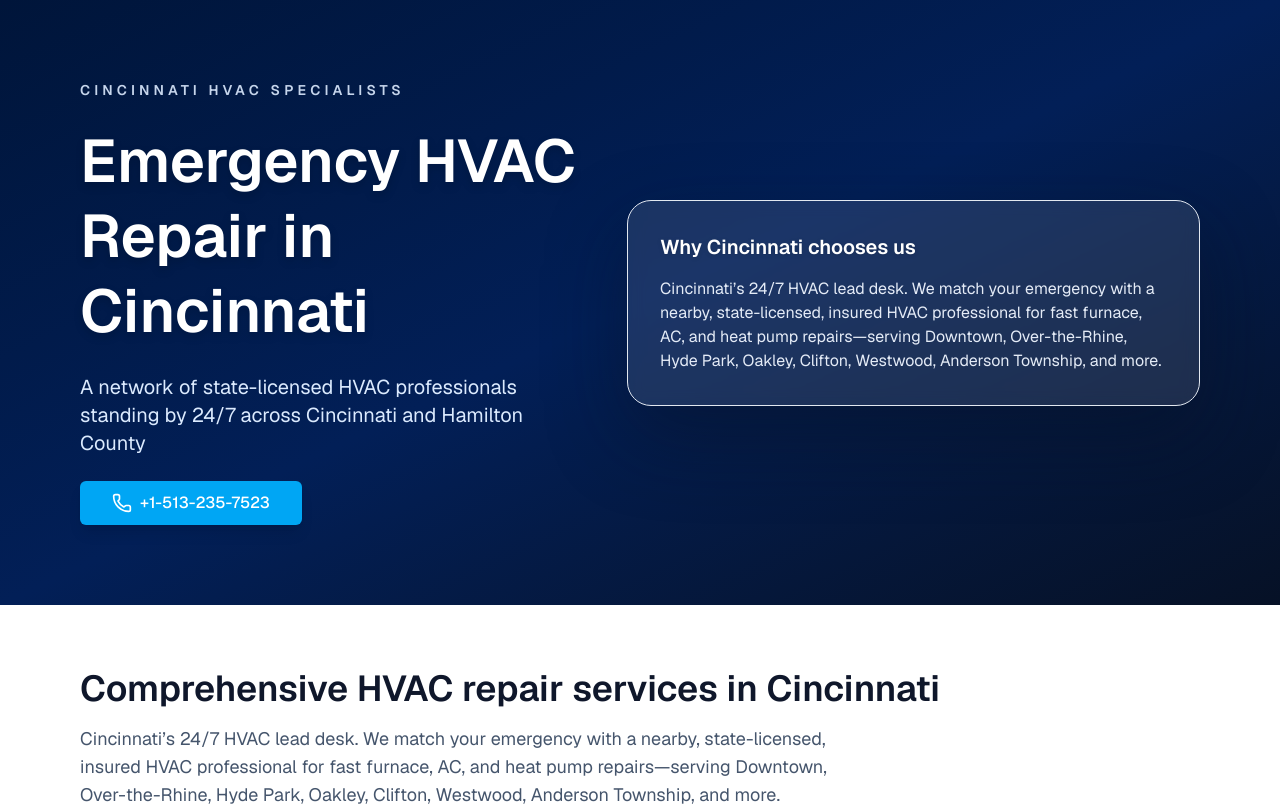
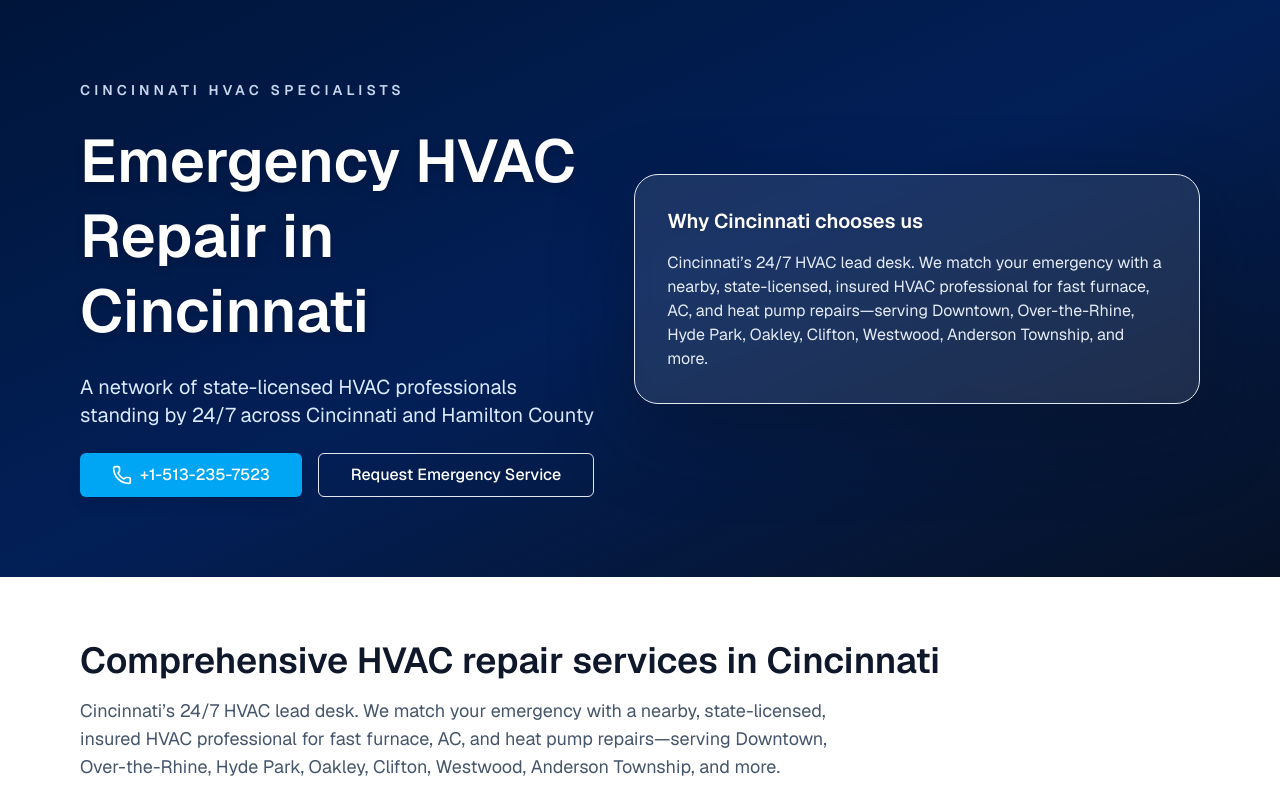
Before and after one commit to deevee3/microsite-platform, a Next.js app: page /hvacrepair-cincinnati-oh.com in a window 1280 px wide. Shown: the top 806 px of the page. Built offline with nearby package versions, Linux system fonts and the light colour scheme.

Commit message:
modified:   src/components/Hero.tsx

```diff
--- a/src/components/Hero.tsx
+++ b/src/components/Hero.tsx
@@ -9,6 +9,7 @@ interface HeroProps {
 export function Hero({ microsite }: HeroProps) {
   const phoneNumber = microsite.call_tracking_number ?? microsite.primary_phone;
   const formattedDial = phoneNumber?.replace(/[^0-9+]/g, "");
+  const secondaryCta = microsite.cta_blocks.find((cta) => cta.style !== "primary");
 
   return (
     <section className="bg-gradient-to-br from-[#00153a] via-[#021f57] to-[#061126] text-white">
@@ -34,19 +35,11 @@ export function Hero({ microsite }: HeroProps) {
                 </a>
               </Button>
             )}
-            {microsite.cta_blocks
-              .filter((cta) => cta.label.toLowerCase().includes("book"))
-              .map((cta) => (
-                <Button
-                  key={cta.url}
-                  asChild
-                  size="lg"
-                  variant="outline"
-                  className="border-white/80 text-white hover:bg-white/15"
-                >
-                  <a href="#contact-form">{cta.label}</a>
-                </Button>
-              ))}
+            {secondaryCta && (
+              <Button asChild size="lg" variant="outline" className="border-white/80 text-white hover:bg-white/15">
+                <a href="#contact-form">{secondaryCta.label}</a>
+              </Button>
+            )}
           </div>
         </div>
         <div className="flex-1 rounded-3xl border border-white/15 bg-white/10 p-8 shadow-[0_30px_80px_rgba(6,17,38,0.45)] backdrop-blur">
```
